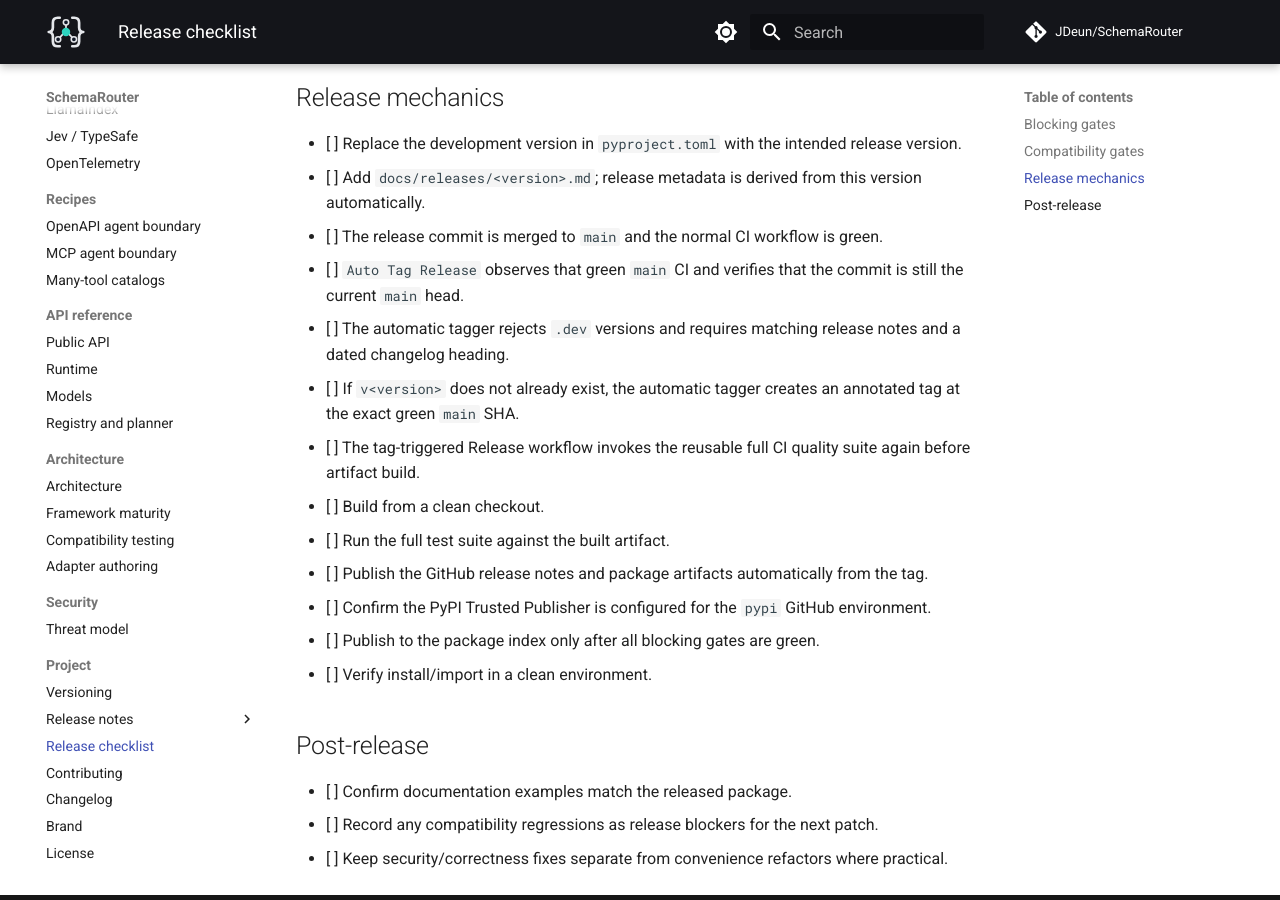
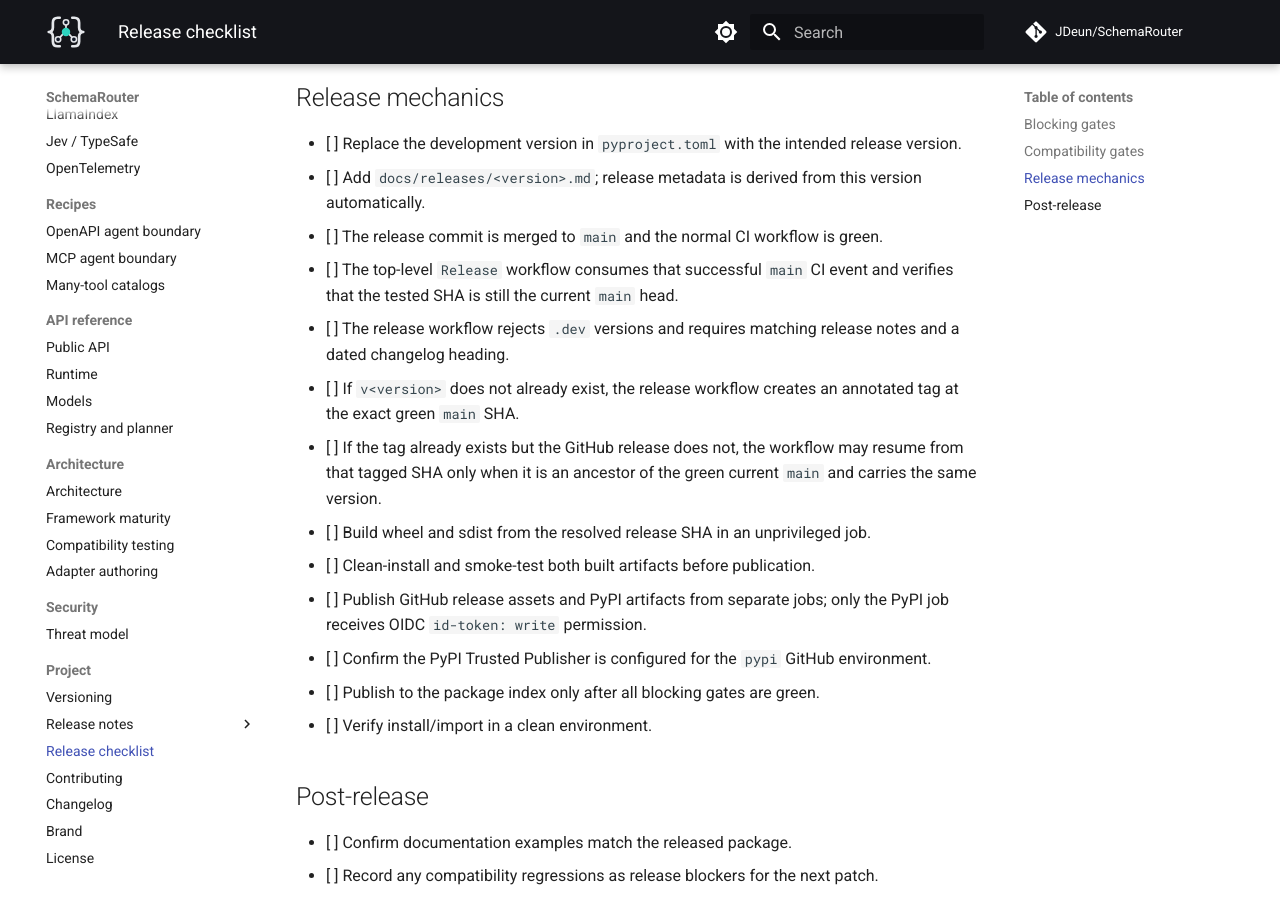
Before and after one commit to JDeun/SchemaRouter, an MkDocs documentation site: the page built from docs/release-checklist.md, in a window 1280 px wide and 900 px high, scrolled down 1795 px. Built offline with MkDocs 1.6.1 and Material for MkDocs 9.7.7, drawn with Linux system fonts in a browser that asks for light colours; comment, search, counter and statistics services are not loaded.

Commit message:
docs: align checklist with unified release pipeline

```diff
--- a/docs/release-checklist.md
+++ b/docs/release-checklist.md
@@ -50,17 +50,18 @@
 - [ ] Replace the development version in `pyproject.toml` with the intended release version.
 - [ ] Add `docs/releases/<version>.md`; release metadata is derived from this version automatically.
 - [ ] The release commit is merged to `main` and the normal CI workflow is green.
-- [ ] `Auto Tag Release` observes that green `main` CI and verifies that the commit is still the
-  current `main` head.
-- [ ] The automatic tagger rejects `.dev` versions and requires matching release notes and a dated
+- [ ] The top-level `Release` workflow consumes that successful `main` CI event and verifies that
+  the tested SHA is still the current `main` head.
+- [ ] The release workflow rejects `.dev` versions and requires matching release notes and a dated
   changelog heading.
-- [ ] If `v<version>` does not already exist, the automatic tagger creates an annotated tag at the
+- [ ] If `v<version>` does not already exist, the release workflow creates an annotated tag at the
   exact green `main` SHA.
-- [ ] The tag-triggered Release workflow invokes the reusable full CI quality suite again before
-  artifact build.
-- [ ] Build from a clean checkout.
-- [ ] Run the full test suite against the built artifact.
-- [ ] Publish the GitHub release notes and package artifacts automatically from the tag.
+- [ ] If the tag already exists but the GitHub release does not, the workflow may resume from that
+  tagged SHA only when it is an ancestor of the green current `main` and carries the same version.
+- [ ] Build wheel and sdist from the resolved release SHA in an unprivileged job.
+- [ ] Clean-install and smoke-test both built artifacts before publication.
+- [ ] Publish GitHub release assets and PyPI artifacts from separate jobs; only the PyPI job receives
+  OIDC `id-token: write` permission.
 - [ ] Confirm the PyPI Trusted Publisher is configured for the `pypi` GitHub environment.
 - [ ] Publish to the package index only after all blocking gates are green.
 - [ ] Verify install/import in a clean environment.
```
